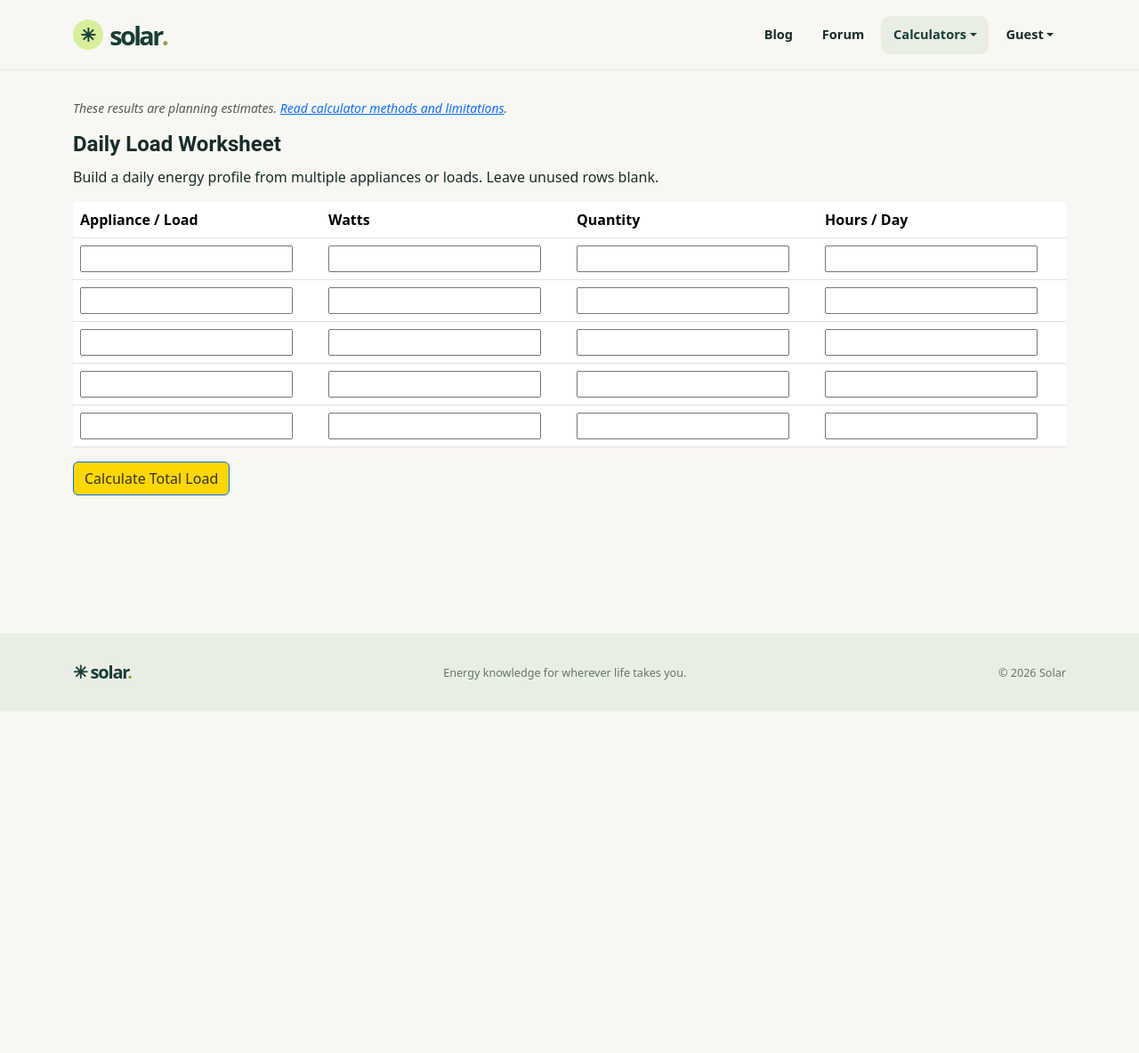
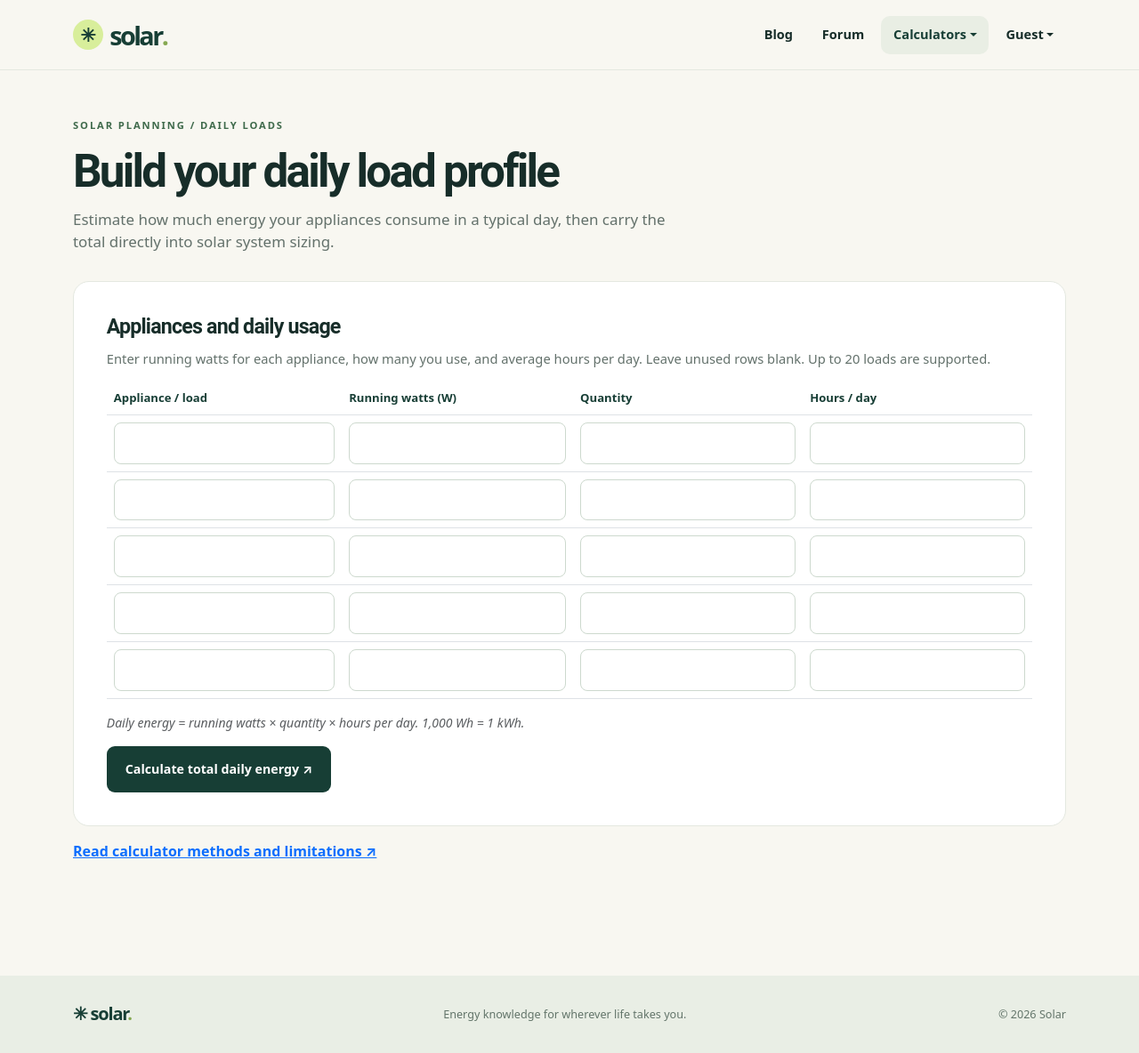
Before and after one commit to drakeg/solarpower_project, a Django app: page /calculators/load-worksheet/ in a window 1280 px wide. Shown: the whole page at 89% size. Before the commit the page ends 800 px from the top, so only its background shows below. Run offline with Django 4.2, Linux system fonts and the light colour scheme; some libraries are stand-ins or nearby versions.

Commit message:
Improve daily load worksheet layout and accessible inputs

```diff
--- a/calculators/templates/calculators/load_worksheet.html
+++ b/calculators/templates/calculators/load_worksheet.html
@@ -1,41 +1,36 @@
 {% extends 'base.html' %}
 
 {% block content %}
-<p class="small text-muted">These results are planning estimates. <a href="https://github.com/drakeg/solarpower_project/blob/main/docs/CALCULATOR_GUIDE.md" target="_blank" rel="noopener noreferrer">Read calculator methods and limitations</a>.</p>
-<h2>Daily Load Worksheet</h2>
-<p>Build a daily energy profile from multiple appliances or loads. Leave unused rows blank.</p>
-
-<form method="post">
+<div class="calculator-page">
+<header class="calculator-heading"><span class="section-kicker">SOLAR PLANNING / DAILY LOADS</span><h1>Build your daily load profile</h1><p>Estimate how much energy your appliances consume in a typical day, then carry the total directly into solar system sizing.</p></header>
+<section class="calculator-card" aria-labelledby="worksheet-title">
+<h2 id="worksheet-title">Appliances and daily usage</h2>
+<p class="calculator-intro">Enter running watts for each appliance, how many you use, and average hours per day. Leave unused rows blank. Up to 20 loads are supported.</p>
+<form method="post" novalidate>
 {% csrf_token %}
 {{ formset.management_form }}
+{% if formset.non_form_errors %}<div class="alert alert-danger" role="alert">{{ formset.non_form_errors }}</div>{% endif %}
 <div class="table-responsive">
-        <table class="table align-middle">
-            <thead>
-                <tr>
-                    <th>Appliance / Load</th>
-                    <th>Watts</th>
-                    <th>Quantity</th>
-                    <th>Hours / Day</th>
-                </tr>
-            </thead>
+<table class="table align-middle worksheet-table">
+<thead><tr><th scope="col">Appliance / load</th><th scope="col">Running watts (W)</th><th scope="col">Quantity</th><th scope="col">Hours / day</th></tr></thead>
 <tbody>
 {% for form in formset %}
 <tr>
-                    <td>{{ form.appliance_name }}{{ form.appliance_name.errors }}</td>
-                    <td>{{ form.watts }}{{ form.watts.errors }}</td>
-                    <td>{{ form.quantity }}{{ form.quantity.errors }}</td>
-                    <td>{{ form.hours_per_day }}{{ form.hours_per_day.errors }}</td>
+{% for field in form.visible_fields %}
+<td><label class="visually-hidden" for="{{ field.id_for_label }}">Load {{ forloop.parentloop.counter }}: {{ field.label }}</label>{{ field }}{% if field.errors %}<div class="text-danger small" role="alert">{{ field.errors }}</div>{% endif %}</td>
+{% endfor %}
 </tr>
 {% endfor %}
 </tbody>
 </table>
 </div>
-    <button type="submit" class="btn btn-primary">Calculate Total Load</button>
+<p class="small text-muted">Daily energy = running watts × quantity × hours per day. 1,000 Wh = 1 kWh.</p>
+<button type="submit" class="btn btn-solar-primary">Calculate total daily energy <span aria-hidden="true">↗</span></button>
 </form>
-
+</section>
 {% if total_daily_wh != None %}
-<h3 class="mt-4">Daily Load Profile</h3>
-<table class="table">
+<section class="calculator-results" aria-labelledby="worksheet-results-title"><span class="section-kicker">YOUR ESTIMATE</span><h2 id="worksheet-results-title">Daily load profile</h2>
+<div class="table-responsive"><table class="table">
     <thead><tr><th>Load</th><th>Wh/day</th><th>kWh/day</th></tr></thead>
     <tbody>
         {% for load in load_results %}
@@ -53,11 +48,14 @@
             <th>{{ total_daily_kwh|floatformat:3 }} kWh/day</th>
         </tr>
     </tfoot>
-</table>
+</table></div>
 {% if total_daily_wh > 0 %}
 <p><a class="btn btn-success" href="{% url 'calculators:solar_system_sizing_calculator' %}?daily_energy_use={{ total_daily_wh }}">Size a solar system for this load</a></p>
 {% else %}
 <p>Add at least one load with nonzero daily energy use before sizing a system.</p>
 {% endif %}
+</section>
 {% endif %}
+<p class="calculator-guide-link"><a href="https://github.com/drakeg/solarpower_project/blob/main/docs/CALCULATOR_GUIDE.md" target="_blank" rel="noopener noreferrer">Read calculator methods and limitations ↗</a></p>
+</div>
 {% endblock %}
--- a/static/css/home-redesign.css
+++ b/static/css/home-redesign.css
@@ -143,3 +143,12 @@ body { background:var(--cream); color:var(--ink); font-family:system-ui,-apple-s
 .calculator-results>p { color:var(--muted); font-size:.92rem; }
 @media(max-width:800px) { .calculator-layout { grid-template-columns:1fr; } }
 @media(max-width:550px) { .calculator-fields,.calculator-metrics { grid-template-columns:1fr; } }
+
+/* Sprint 10 worksheet: preserve table headers and field labels on narrow screens. */
+.worksheet-table { min-width:650px; }
+.worksheet-table th { color:var(--forest); font-size:.82rem; white-space:nowrap; }
+.worksheet-table td { min-width:115px; }
+.worksheet-table td:first-child { min-width:190px; }
+.worksheet-table input { width:100%; min-width:0; padding:.65rem .7rem; border:1px solid #cdd9ce; border-radius:8px; }
+.worksheet-table input:focus { outline:2px solid #7ba889; outline-offset:1px; }
+.worksheet-table .errorlist { padding-left:1rem; margin:.4rem 0 0; }
```
Lines whose indentation alone changed are shown as unchanged.
